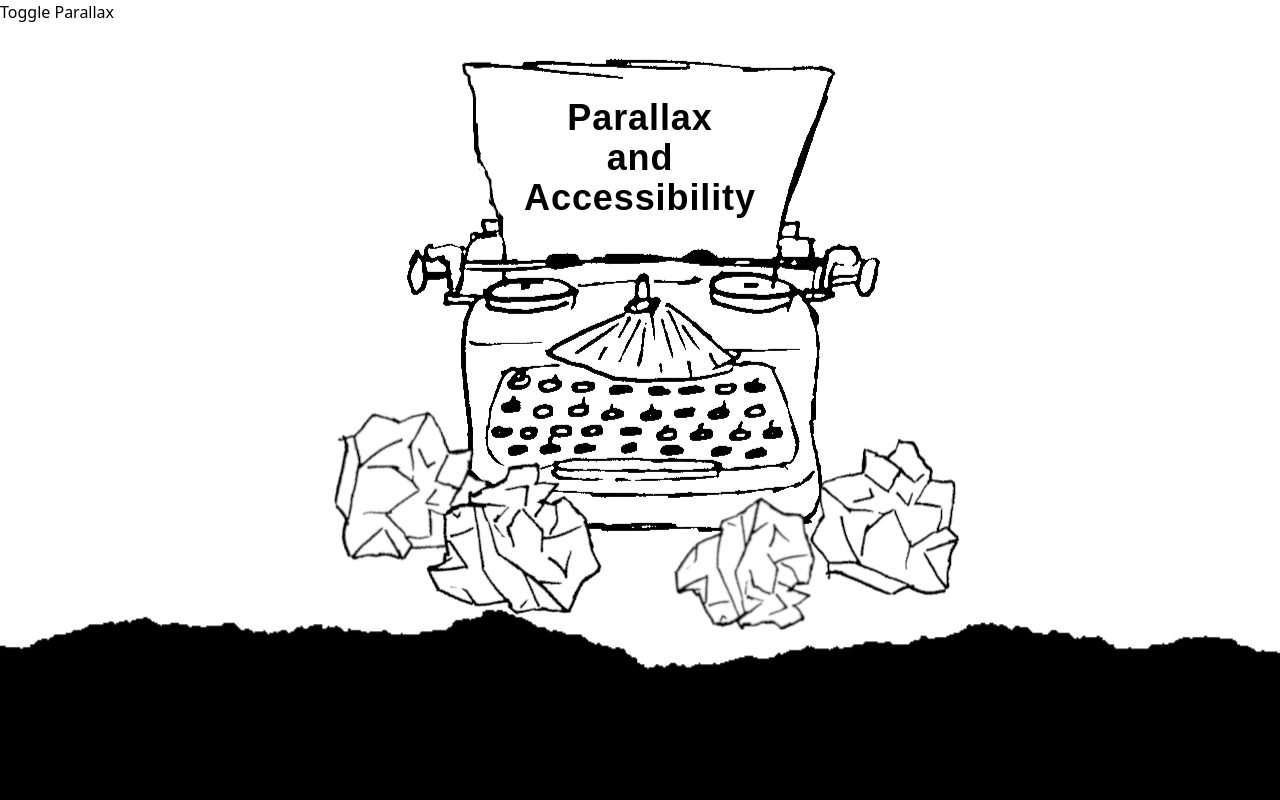
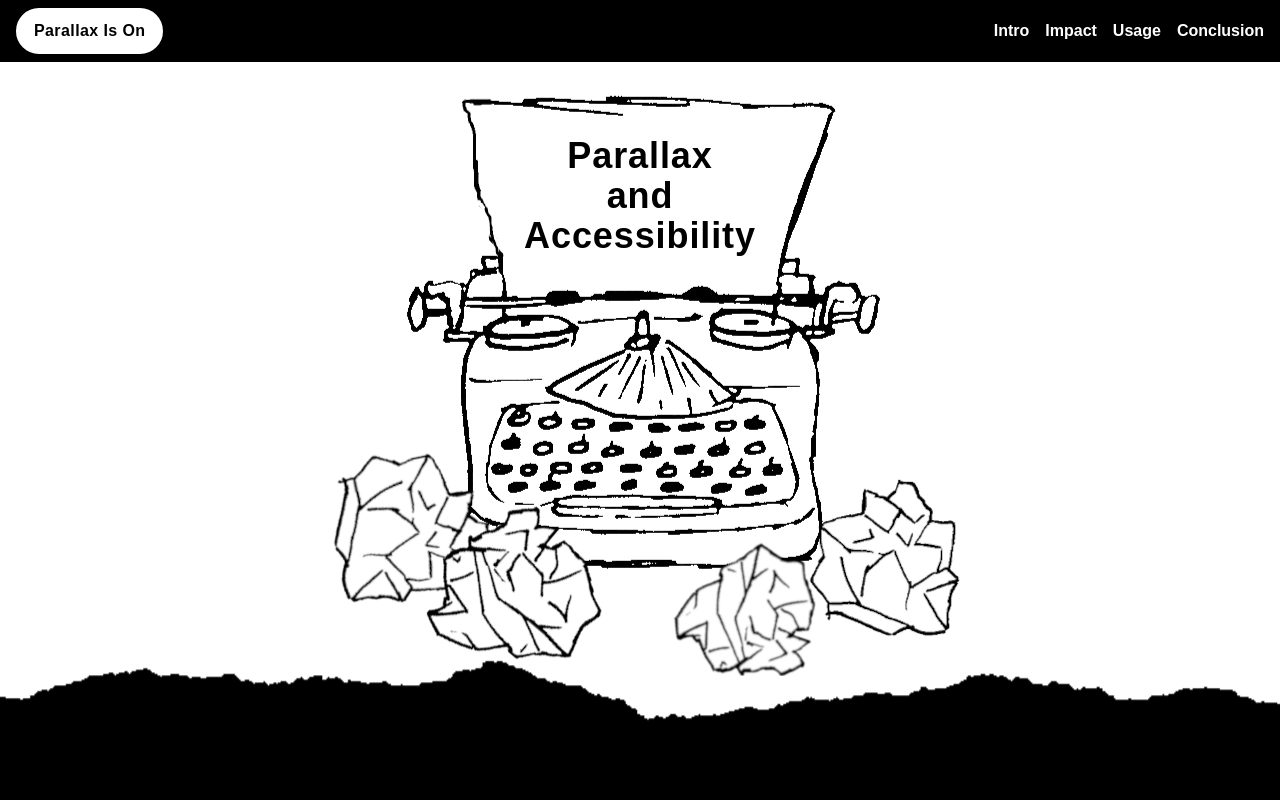
Before and after one commit to ElSmith7/accessibility-with-parallax, a React (Create React App) app: page / in a window 1280 px wide. Shown: the top 800 px of the page. Built offline with nearby package versions, Linux system fonts and the light colour scheme.

Commit message:
Added links and styling to NavBar

```diff
--- a/src/App.tsx
+++ b/src/App.tsx
@@ -9,7 +9,10 @@ const App = () => {
 
   return (
     <ParallaxProvider>
-      <NavBar toggleParallax={() => setParallaxEnabled((prev) => !prev)} />
+      <NavBar
+        parallaxEnabled={parallaxEnabled}
+        toggleParallax={() => setParallaxEnabled((prev) => !prev)}
+      />
       <Hero parallaxEnabled={parallaxEnabled} />
       <Content parallaxEnabled={parallaxEnabled} />
     </ParallaxProvider>
--- a/src/components/nav-bar.tsx
+++ b/src/components/nav-bar.tsx
@@ -1,13 +1,27 @@
 interface NavBarProps {
   toggleParallax: () => void;
+  parallaxEnabled: boolean;
 }
 
-const NavBar: React.FC<NavBarProps> = ({ toggleParallax }) => {
+const NavBar: React.FC<NavBarProps> = ({ toggleParallax, parallaxEnabled }) => {
   return (
-    <nav>
-      <button className="z-4" onClick={toggleParallax}>
-        Toggle Parallax
+    <nav className="sticky z-10 top-0 left-0 w-full flex justify-between items-center py-2 px-4 bg-black text-md font-arimo font-bold">
+      <button
+        onClick={toggleParallax}
+        className={`py-2 px-4 rounded-full transition-colors border-solid border-2 border-white tracking-wide leading-relaxed ${
+          parallaxEnabled ? "bg-white" : "bg-black  text-white"
+        }`}
+      >
+        {parallaxEnabled ? "Parallax Is On" : "Parallax Is Off"}
       </button>
+      ;
+      <div className="flex space-x-4 text-white">
+        <a href="#intro">Intro</a>
+        <a href="#impact">Impact</a>
+        <a href="#usage">Usage</a>
+        <a href="#conclusion">Conclusion</a>
+        {/* <a href="#resources">Resources</a> */}
+      </div>
     </nav>
   );
 };
```
